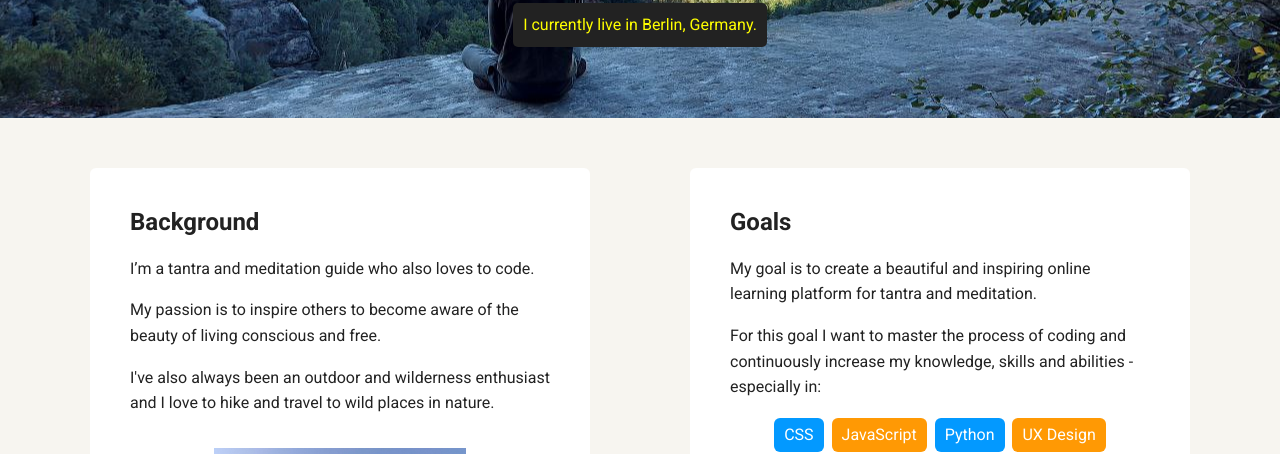
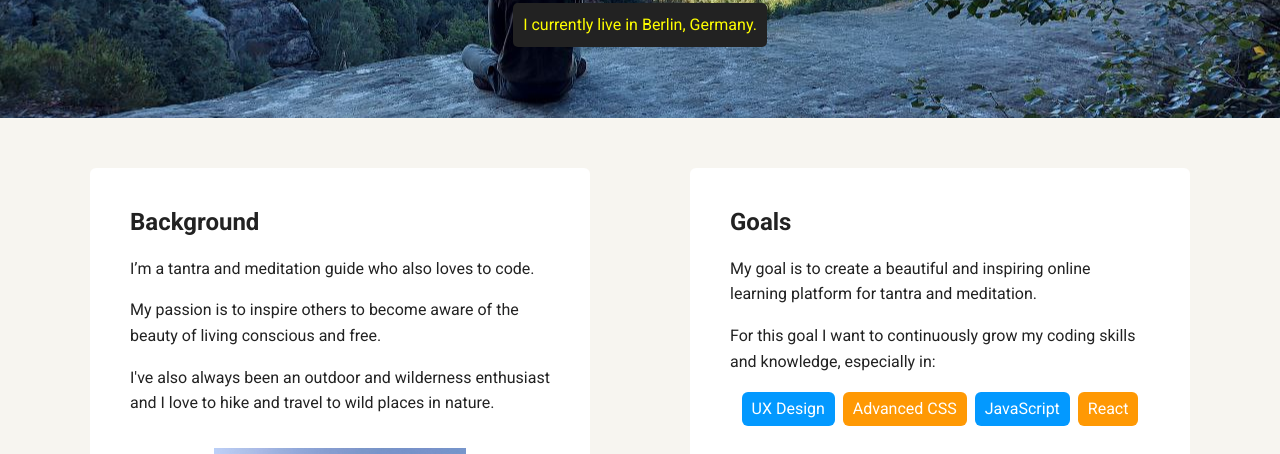
Before and after one commit to nkriedner/fewd-techdegree-project-1, a plain HTML site: page index.html in a window 1280 px wide. Shown: the part 352-806 px from the top of the page. Drawn offline with Linux system fonts and the light colour scheme; a web font is replaced by a local one.

Commit message:
Update some more minor content in index.html

```diff
--- a/index.html
+++ b/index.html
@@ -42,15 +42,12 @@
                 <p>
                     My goal is to create a beautiful and inspiring online learning platform for tantra and meditation.
                 </p>
-                <p>
-                    For this goal I want to master the process of coding and continuously increase my knowledge, skills
-                    and abilities - especially in:
-                </p>
+                <p>For this goal I want to continuously grow my coding skills and knowledge, especially in:</p>
                 <ul class="skills">
-                    <li>CSS</li>
+                    <li>UX Design</li>
+                    <li>Advanced CSS</li>
                     <li>JavaScript</li>
-                    <li>Python</li>
-                    <li>UX Design</li>
+                    <li>React</li>
                 </ul>
                 <p class="margin-top-1">
                     I would also like to one day combine my passions and facilitate 'Coding & Meditation' retreats at
```
